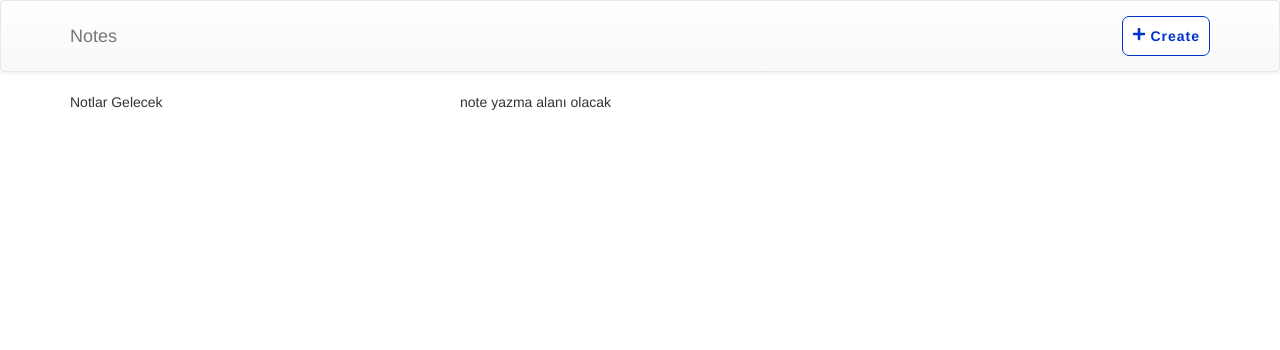
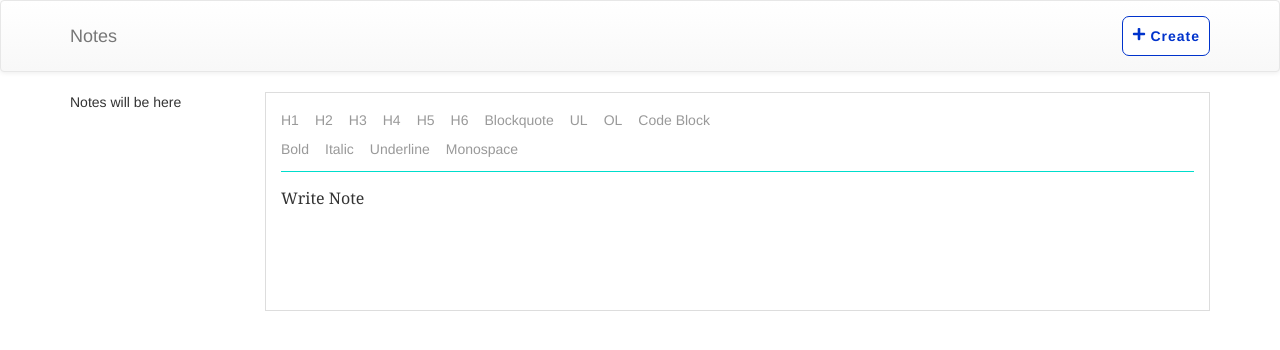
Before and after one commit to okayonbasi/note-app, a React (Create React App) app: page / in a window 1280 px wide. Shown: the top 350 px of the page. Built offline with nearby package versions, Linux system fonts and the light colour scheme.

Commit message:
added draft-js and edited WNote.js

```diff
--- a/package.json
+++ b/package.json
@@ -3,6 +3,7 @@
   "version": "0.1.0",
   "private": true,
   "dependencies": {
+    "draft-js": "^0.10.5",
     "node-sass": "^4.9.4",
     "react": "^16.6.0",
     "react-bootstrap": "^0.32.4",
--- /dev/null
+++ b/src/assets/style/draft.sass
@@ -0,0 +1,61 @@
+.RichEditor-root
+    background: #fff
+    border: 1px solid #ddd
+    font-family: 'Georgia', serif
+    font-size: 14px
+    padding: 15px
+
+
+.RichEditor-editor
+    border-top: 1px solid #00ddcc
+    cursor: text
+    font-size: 16px
+    margin-top: 10px
+
+
+.RichEditor-editor .public-DraftEditorPlaceholder-root,
+.RichEditor-editor .public-DraftEditor-content
+    margin: 0 -15px -15px
+    padding: 15px
+
+
+.RichEditor-editor .public-DraftEditor-content
+    min-height: 100px
+
+
+.RichEditor-hidePlaceholder .public-DraftEditorPlaceholder-root
+    display: none
+
+
+.RichEditor-editor .RichEditor-blockquote
+    border-left: 5px solid #eee
+    color: #666
+    font-family: 'Hoefler Text', 'Georgia', serif
+    font-style: italic
+    margin: 16px 0
+    padding: 10px 20px
+
+
+.RichEditor-editor .public-DraftStyleDefault-pre
+    background-color: rgba(0, 0, 0, 0.05)
+    font-family: 'Inconsolata', 'Menlo', 'Consolas', monospace
+    font-size: 16px
+    padding: 20px
+
+
+.RichEditor-controls
+    font-family: 'Helvetica', sans-serif
+    font-size: 14px
+    margin-bottom: 5px
+    user-select: none
+
+
+.RichEditor-styleButton
+    color: #999
+    cursor: pointer
+    margin-right: 16px
+    padding: 2px 0
+    display: inline-block
+
+.RichEditor-activeButton
+    color: #5890ff
--- a/src/components/Body.js
+++ b/src/components/Body.js
@@ -8,10 +8,10 @@
         return (
             <Grid>
   <Row className="show-grid">
-    <Col xs={6} md={4}>
+    <Col xs={6} md={2}>
       <NoteList/>
     </Col>
-    <Col xs={6} md={8}>
+    <Col xs={6} md={10}>
       <WNote/>
     </Col>
   </Row>
--- a/src/components/NoteList.js
+++ b/src/components/NoteList.js
@@ -5,7 +5,7 @@
     render() {
         return (
             <div>
-                Notlar Gelecek
+                Notes will be here
             </div>
         );
     }
--- a/src/components/WNote.js
+++ b/src/components/WNote.js
@@ -1,13 +1,193 @@
 import React, { Component } from 'react';
+import {Editor, EditorState, RichUtils} from 'draft-js';
+import '../assets/style/draft.sass';
 
 class WNote extends Component {
-    render() {
+    constructor(props) {
+        super(props);
+        this.state = {editorState: EditorState.createEmpty()};
+
+        this.focus = () => this.refs.editor.focus();
+        this.onChange = (editorState) => this.setState({editorState});
+
+        this.handleKeyCommand = (command) => this._handleKeyCommand(command);
+        this.onTab = (e) => this._onTab(e);
+        this.toggleBlockType = (type) => this._toggleBlockType(type);
+        this.toggleInlineStyle = (style) => this._toggleInlineStyle(style);
+      }
+
+      _handleKeyCommand(command) {
+        const {editorState} = this.state;
+        const newState = RichUtils.handleKeyCommand(editorState, command);
+        if (newState) {
+          this.onChange(newState);
+          return true;
+        }
+        return false;
+      }
+
+      _onTab(e) {
+        const maxDepth = 4;
+        this.onChange(RichUtils.onTab(e, this.state.editorState, maxDepth));
+      }
+
+      _toggleBlockType(blockType) {
+        this.onChange(
+          RichUtils.toggleBlockType(
+            this.state.editorState,
+            blockType
+          )
+        );
+      }
+
+      _toggleInlineStyle(inlineStyle) {
+        this.onChange(
+          RichUtils.toggleInlineStyle(
+            this.state.editorState,
+            inlineStyle
+          )
+        );
+      }
+
+      render() {
+        const {editorState} = this.state;
+
+        // If the user changes block type before entering any text, we can
+        // either style the placeholder or hide it. Let's just hide it now.
+        let className = 'RichEditor-editor';
+        var contentState = editorState.getCurrentContent();
+        if (!contentState.hasText()) {
+          if (contentState.getBlockMap().first().getType() !== 'unstyled') {
+            className += ' RichEditor-hidePlaceholder';
+          }
+        }
+
         return (
-            <div>
-                note yazma alanı olacak
+          <div className="RichEditor-root">
+
+            <BlockStyleControls
+              editorState={editorState}
+              onToggle={this.toggleBlockType}
+            />
+            <InlineStyleControls
+              editorState={editorState}
+              onToggle={this.toggleInlineStyle}
+            />
+            <div className={className} onClick={this.focus}>
+              <Editor
+                blockStyleFn={getBlockStyle}
+                customStyleMap={styleMap}
+                editorState={editorState}
+                handleKeyCommand={this.handleKeyCommand}
+                onChange={this.onChange}
+                onTab={this.onTab}
+                placeholder="Write Note"
+                ref="editor"
+                spellCheck={true}
+              />
             </div>
+          </div>
         );
+      }
     }
-}
 
+    // Custom overrides for "code" style.
+    const styleMap = {
+      CODE: {
+        backgroundColor: 'rgba(0, 0, 0, 0.05)',
+        fontFamily: '"Inconsolata", "Menlo", "Consolas", monospace',
+        fontSize: 16,
+        padding: 2,
+      },
+    };
+
+    function getBlockStyle(block) {
+      switch (block.getType()) {
+        case 'blockquote': return 'RichEditor-blockquote';
+        default: return null;
+      }
+    }
+
+    class StyleButton extends React.Component {
+      constructor() {
+        super();
+        this.onToggle = (e) => {
+          e.preventDefault();
+          this.props.onToggle(this.props.style);
+        };
+      }
+
+      render() {
+        let className = 'RichEditor-styleButton';
+        if (this.props.active) {
+          className += ' RichEditor-activeButton';
+        }
+
+        return (
+          <span className={className} onMouseDown={this.onToggle}>
+            {this.props.label}
+          </span>
+        );
+      }
+    }
+
+    const BLOCK_TYPES = [
+      {label: 'H1', style: 'header-one'},
+      {label: 'H2', style: 'header-two'},
+      {label: 'H3', style: 'header-three'},
+      {label: 'H4', style: 'header-four'},
+      {label: 'H5', style: 'header-five'},
+      {label: 'H6', style: 'header-six'},
+      {label: 'Blockquote', style: 'blockquote'},
+      {label: 'UL', style: 'unordered-list-item'},
+      {label: 'OL', style: 'ordered-list-item'},
+      {label: 'Code Block', style: 'code-block'},
+    ];
+
+    const BlockStyleControls = (props) => {
+      const {editorState} = props;
+      const selection = editorState.getSelection();
+      const blockType = editorState
+        .getCurrentContent()
+        .getBlockForKey(selection.getStartKey())
+        .getType();
+
+      return (
+        <div className="RichEditor-controls">
+          {BLOCK_TYPES.map((type) =>
+            <StyleButton
+              key={type.label}
+              active={type.style === blockType}
+              label={type.label}
+              onToggle={props.onToggle}
+              style={type.style}
+            />
+          )}
+        </div>
+      );
+    };
+
+    var INLINE_STYLES = [
+      {label: 'Bold', style: 'BOLD'},
+      {label: 'Italic', style: 'ITALIC'},
+      {label: 'Underline', style: 'UNDERLINE'},
+      {label: 'Monospace', style: 'CODE'},
+    ];
+
+    const InlineStyleControls = (props) => {
+      var currentStyle = props.editorState.getCurrentInlineStyle();
+      return (
+        <div className="RichEditor-controls">
+          {INLINE_STYLES.map(type =>
+            <StyleButton
+              key={type.label}
+              active={currentStyle.has(type.style)}
+              label={type.label}
+              onToggle={props.onToggle}
+              style={type.style}
+            />
+          )}
+        </div>
+      );
+    };
 export default WNote;
```
Also changed, not shown: 1 other file (tests, documents, lock files or other folders).
